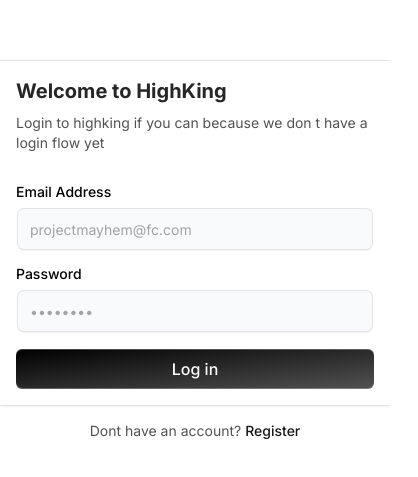
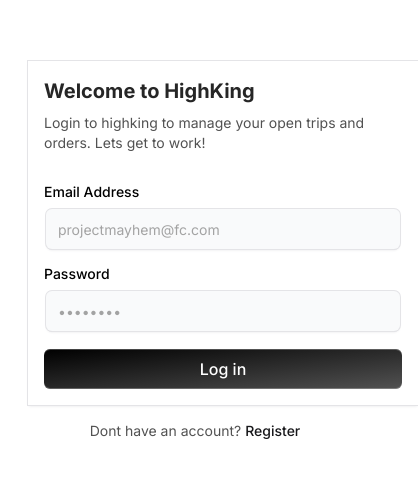
Before and after one commit to ENTS-H104/highking-partners-web, a Next.js app: page /auth/login in a window 390 px wide. Shown: the part 171-648 px from the top of the page, 418 px wide, since content can reach past the window. Built offline with nearby package versions, Linux system fonts and the light colour scheme.

Commit message:
fix: mobile view

```diff
--- a/app/auth/login/page.tsx
+++ b/app/auth/login/page.tsx
@@ -69,12 +69,12 @@ const Login = () => {
         }}
         className=""
       >
-        <div className="max-w-md w-full mx-auto rounded-none md:rounded-2xl p-4 md:p-8 shadow-input bg-white dark:bg-black">
+        <div className="max-w-md w-full md:mx-auto rounded-none md:rounded-2xl p-4 mx-7 md:p-8 shadow-input bg-white dark:bg-black">
           <h2 className="font-bold text-xl text-neutral-800 dark:text-neutral-200">
             Welcome to HighKing
           </h2>
           <p className="text-neutral-600 text-sm max-w-sm mt-2 dark:text-neutral-300">
-            Login to highking if you can because we don t have a login flow yet
+            Login to highking to manage your open trips and orders. Lets get to work!
           </p>
 
           <form className="mt-8" onSubmit={handleSubmit}>
--- a/app/auth/register/page.tsx
+++ b/app/auth/register/page.tsx
@@ -80,7 +80,7 @@ const Register = () => {
         }}
         className=""
       >
-        <div className="max-w-md w-full mx-auto rounded-none md:rounded-2xl p-4 md:p-8 shadow-input bg-white dark:bg-black">
+        <div className="max-w-md w-full  mx-7 md:mx-auto rounded-none md:rounded-2xl p-4 md:p-8 shadow-input bg-white dark:bg-black">
           <h2 className="font-bold text-xl text-neutral-800 dark:text-neutral-200">
             Register to HighKing
           </h2>
--- a/app/mitra/product/page.tsx
+++ b/app/mitra/product/page.tsx
@@ -710,7 +710,10 @@ const Product = () => {
                           You have no open trip
                         </h3>
                         <p className="text-sm text-muted-foreground">
-                          You can start selling as soon as you add a open trip. <br/>Click the button at the right page to add a new open trip.
+                          You can start selling as soon as you add a open trip.{" "}
+                          <br />
+                          Click the button at the right page to add a new open
+                          trip.
                         </p>
                       </div>
                     </div>
@@ -723,7 +726,9 @@ const Product = () => {
                           </TableHead>
                           <TableHead>Open Trip Name</TableHead>
                           <TableHead>Mountain</TableHead>
-                          <TableHead>Status</TableHead>
+                          <TableHead className="hidden md:table-cell">
+                            Status
+                          </TableHead>
                           <TableHead className="hidden md:table-cell">
                             Price
                           </TableHead>
```
